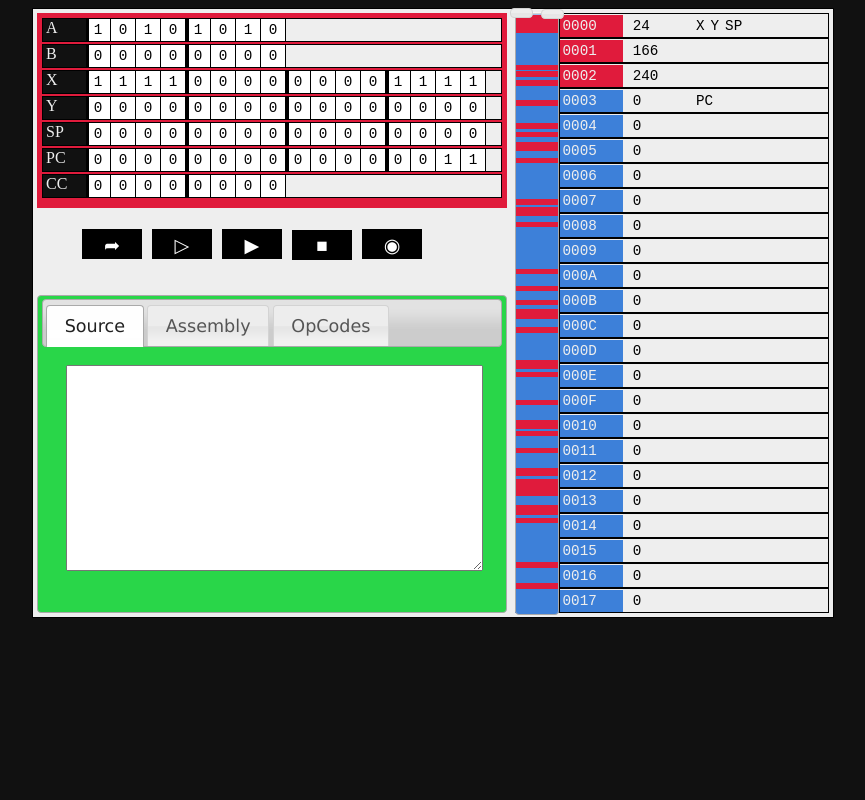
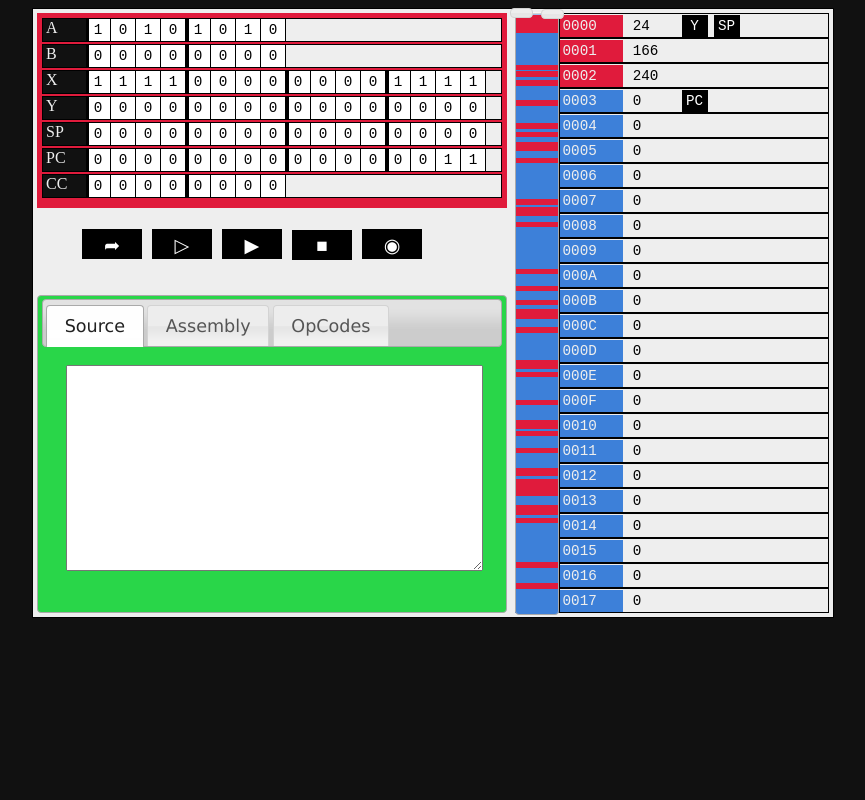
Before and after one commit to kennib/e-m-, a plain HTML site: page emu.html in a window 1280 px wide. Shown: the whole page, without its empty margins (207-1072 px from the left). Drawn offline with Linux system fonts and the light colour scheme.

Commit message:
Added a little bit of styling to labels.

```diff
--- a/emu-microcontrollers.js
+++ b/emu-microcontrollers.js
@@ -68,12 +68,12 @@ function Motorola68HC11() {
 	for (var r in registers.registers) {
 		var register = registers.registers[r];
 		if (register.index) {
-			var label = new Label(r, register.value);
-			mc.memory.addLabel(label);
+			register.label = new Label(r, register.value);
+			mc.memory.addLabel(register.label);
 			// Set the label to update when the register
 			// changes its value
 			register.change(function(register) {
-				label.setAddress(register.value);
+				register.label.setAddress(register.value);
 			});
 		}
 	}
--- a/emu-objects.js
+++ b/emu-objects.js
@@ -172,7 +172,7 @@ function Memory(size) {
 	// Memory properties
 	this.size = size;
 	this.memoryArray = Array(size);
-	this.labelArray = Array(size);
+	this.labelArray = [];
 
 	// Memory methods
 
--- a/emulator.css
+++ b/emulator.css
@@ -222,6 +222,21 @@ div#program_editor {
 
 
 /*******************************************
+* Labels
+*******************************************/
+
+.memory_unit > .label {
+	/* Styling */
+	min-width: 20px;
+	margin: 0px 3px;
+
+	background: black;
+
+	color: white;
+	text-align: center;
+}
+
+/*******************************************
 * Memory Display
 *******************************************/
 
@@ -319,7 +334,7 @@ div#program_editor {
 }
 
 .memory_unit > .value {
-	width: 4em;
+	width: 3em;
 	padding-left: 10px;
 }
 
```
